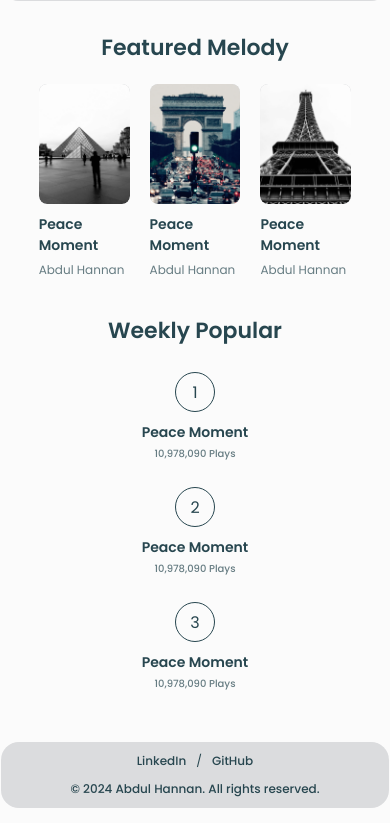
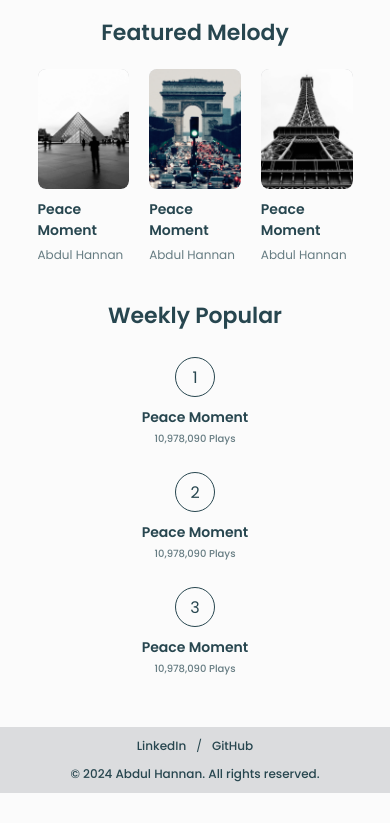
Before and after one commit to Ab-dul-Hannan/Music-Landing-Page---HTML---CSS---AHCreativeCode, a plain HTML site: page index.html in a window 390 px wide. Shown: the part 464-1287 px from the top of the page. After the commit the page ends 1257 px from the top, so only its background shows below. Drawn offline with Linux system fonts and the light colour scheme.

Commit message:
Update style.css

```diff
--- a/assets/style.css
+++ b/assets/style.css
@@ -446,8 +446,12 @@ footer .social-links a:hover {
 }
 
 @media (max-width: 420px) {
+    body {
+        padding: 0px;
+    }
     header {
         height: 450px;
+        border-radius: 0px;
     }
     main {
         padding: 30px 20px;
@@ -468,4 +472,7 @@ footer .social-links a:hover {
     header .info .content .form .in input {
         font-size: 10px;
     }
+    footer{
+        border-radius: 0px;
+    }
 }
```
